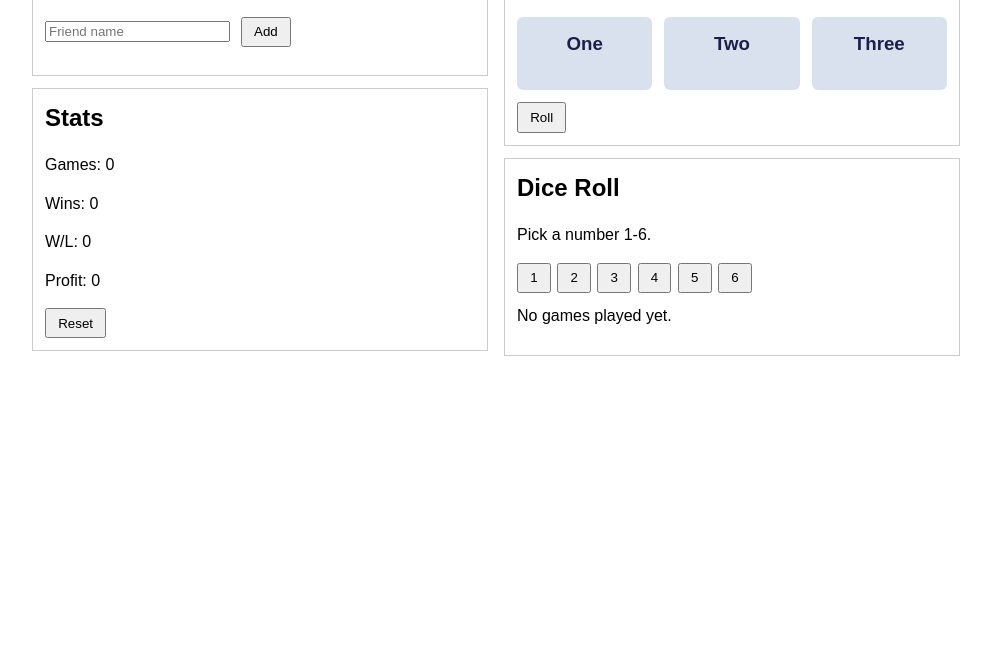
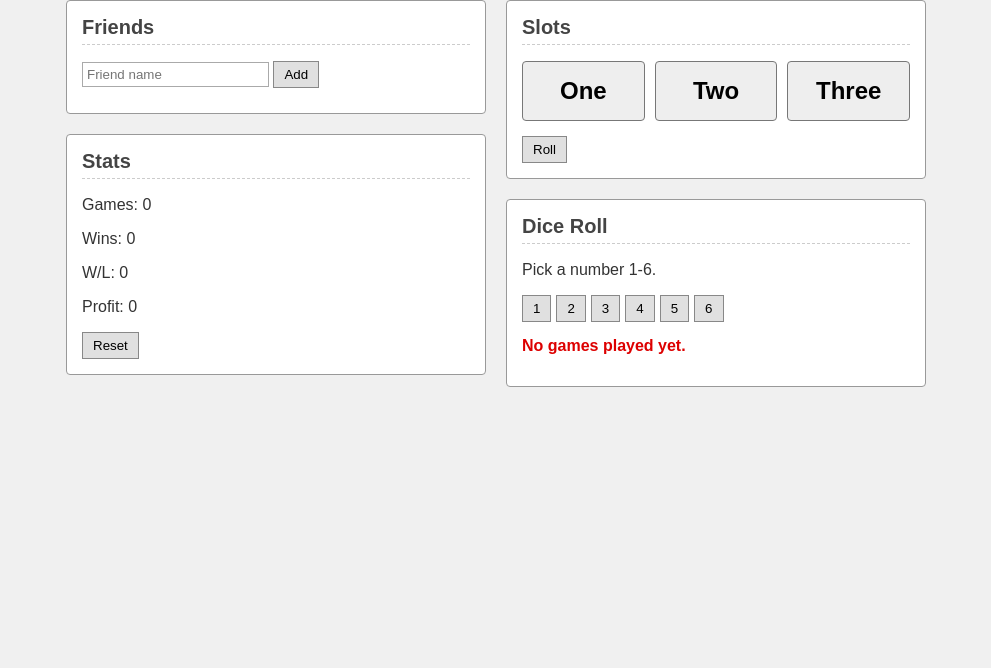
Before and after one commit to PiNNTORP-LLC/PiNNTORP, a website with bundled scripts: page index.html in a window 1280 px wide. Shown: the part 132-800 px from the top of the page, without its empty margins (144-1135 px from the left). Built offline with nearby package versions, Linux system fonts and the light colour scheme; no server answers.

Commit message:
feat: guhing the UI a little

```diff
--- a/css/styles.css
+++ b/css/styles.css
@@ -3,83 +3,117 @@
 }
 
 body {
-    max-width: 960px;
-    margin: 0 auto;
-    padding: 1rem;
-    line-height: 1.4;
+    max-width: 900px;
+    margin: 20px auto;
+    padding: 20px;
     font-family: Arial, sans-serif;
+    background-color: #f0f0f0;
+    color: #333;
 }
 
-h1,
-h2,
-h3,
-p {
+h1 {
+    text-align: center;
+    color: #000;
+    border-bottom: 2px solid #333;
+    padding-bottom: 10px;
+}
+
+h2 {
+    color: #444;
+    font-size: 1.25rem;
     margin-top: 0;
+    border-bottom: 1px dashed #ccc;
+    padding-bottom: 5px;
 }
 
 .layout {
     display: flex;
-    gap: 1rem;
+    gap: 20px;
     align-items: flex-start;
 }
 
 .column {
     flex: 1;
+    display: flex;
+    flex-direction: column;
+    gap: 20px;
 }
 
 section {
-    border: 1px solid #ccc;
-    padding: 0.75rem;
-    margin-bottom: 0.75rem;
+    border: 1px solid #999;
+    padding: 15px;
     background: #fff;
+    border-radius: 4px;
 }
 
 button {
-    padding: 0.35rem 0.7rem;
+    background-color: #e0e0e0;
+    border: 1px solid #888;
+    padding: 5px 10px;
+    cursor: pointer;
+    font-family: Arial, sans-serif;
+    color: #000;
 }
 
-button,
-input {
-    margin-right: 0.4rem;
+button:hover {
+    background-color: #ccc;
 }
 
-ul {
-    padding-left: 1.2rem;
+button:active {
+    background-color: #bbb;
 }
 
-li {
-    margin: 0.25rem 0;
-}
-
-#game-controls {
-    margin-bottom: 0.75rem;
-}
-
-#friend-form {
-    margin-bottom: 0.75rem;
+input {
+    border: 1px solid #aaa;
+    padding: 4px;
+    font-family: Arial, sans-serif;
 }
 
 .slot-row {
-    margin: 0.75rem 0;
+    margin: 15px 0;
     display: flex;
-    gap: 0.75rem;
+    gap: 10px;
     text-align: center;
 }
 
 .slot-nums {
     flex: 1;
-    color: #1b2049;
-    background: #d9e1ef;
-    border-radius: 6px;
-    padding: 0.9rem 0.5rem;
+    color: #000;
+    background: #eee;
+    border: 1px solid #777;
+    border-radius: 4px;
+    padding: 15px 5px;
 }
 
-@media (max-width: 560px) {
+.slot-nums h3 {
+    margin: 0;
+    font-size: 1.5rem;
+}
+
+ul {
+    padding-left: 20px;
+    margin: 10px 0 0 0;
+}
+
+li {
+    margin: 5px 0;
+}
+
+#game-controls {
+    margin-top: 10px;
+    display: flex;
+    gap: 5px;
+    flex-wrap: wrap;
+}
+
+#game-result {
+    margin-top: 15px;
+    font-weight: bold;
+    color: #d00;
+}
+
+@media (max-width: 600px) {
     .layout {
         flex-direction: column;
     }
-
-    .slot-row {
-        flex-direction: column;
-    }
 }
```
